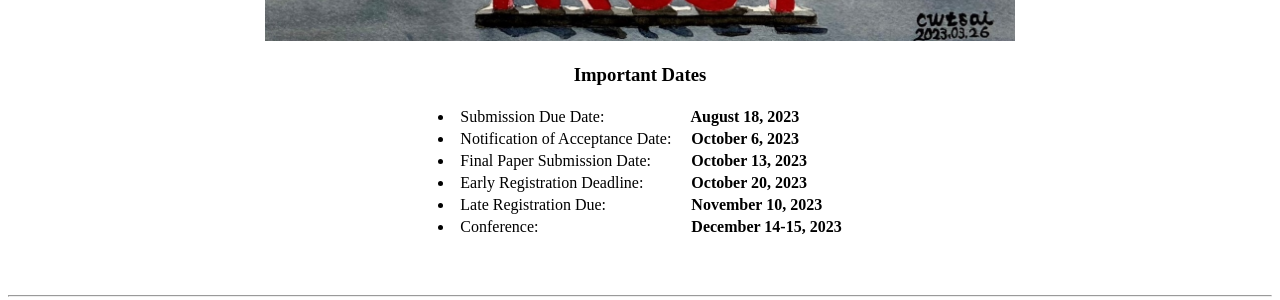
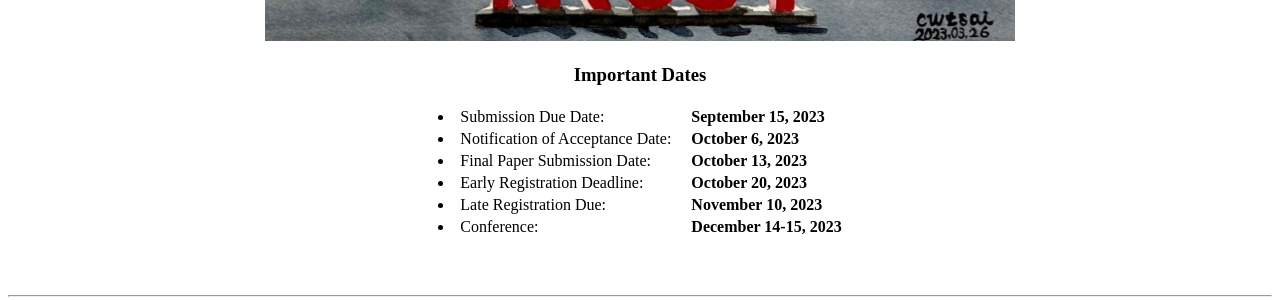
Before and after one commit to icea-conf/2023, a Jekyll site: the page built from index.html, in a window 1280 px wide. Shown: the part 817-1117 px from the top of the page. Built offline with Jekyll 4.4.1, drawn with Linux system fonts in a browser that asks for light colours; the list of posts is cut into pages by our own code.

Commit message:
Update index.html

```diff
--- a/index.html
+++ b/index.html
@@ -23,7 +23,7 @@ title: ICEA 2023
                                           <li>Submission Due Date: </li>
                                     </td>
                                     <td>
-                                          <b>&nbsp; &nbsp; August 18, 2023</b>
+                                          <b>&nbsp; &nbsp; September 15, 2023</b>
                                     </td>
                               </tr>
                               <tr>
```
